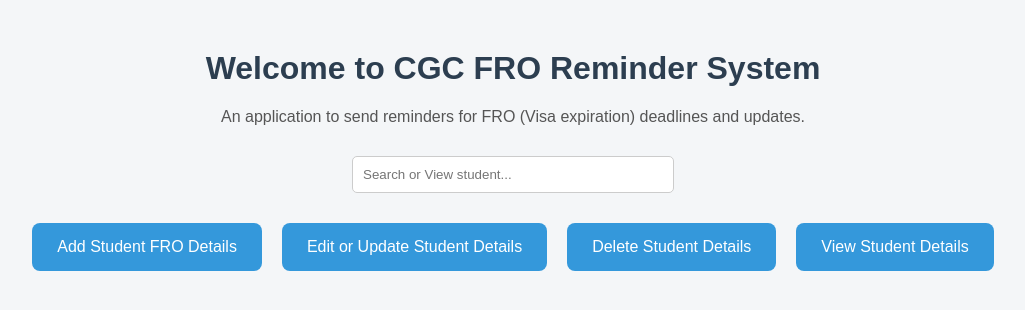
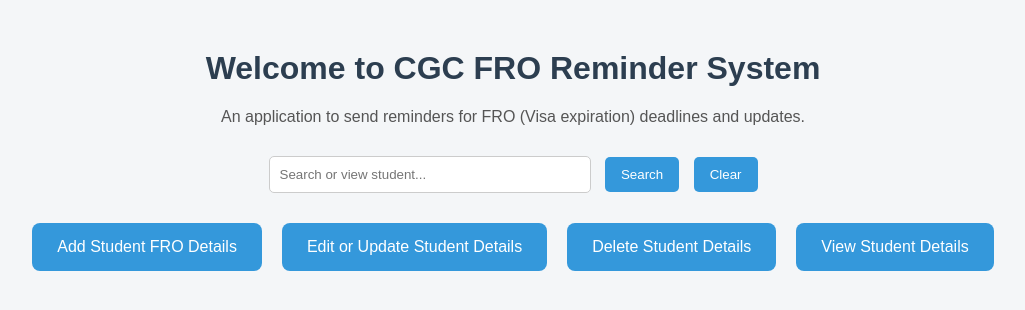
Before and after one commit to Trever99/FRRO-systems, a Flask app: page / in a window 1280 px wide. Shown: the top 310 px of the page, without its empty margins (127-1152 px from the left). Run offline with Flask 3, Linux system fonts and the light colour scheme.

Commit message:
Added search & clear functionality + button

```diff
--- a/app.py
+++ b/app.py
@@ -25,7 +25,19 @@ def add_student():
 def index():
     return render_template("index.html")
 
-# Handle Form S`ubmission
+# Search endpoint
+@app.route("/search")
+def search():
+    query = request.args.get('q', '').strip()
+    if not query:
+        return redirect(url_for('home'))
+
+    #  real DB search logic not ready.
+    # For now this echoes the search query.
+    message = f"Search requested for: '{query}'. (Search data not yet implemented.)"
+    return render_template("index.html", search_query=query, message=message)
+
+# Handle Form Submission
 @app.route("/submit", methods=["POST"])
 def submit_student():
     data = request.form
@@ -34,12 +46,13 @@ def submit_student():
     filename = file.filename
     file.save(os.path.join(app.config['UPLOAD_FOLDER'], filename))
 
-    # For now, just print data (we'll connect DB later)
+    # For now, it will just print the data (we will connect DB later)
     print("Student Data:", data)
     print("File uploaded:", filename)
 
-    return "Student added successfully!"
+    return "Student added successfully! Please return to the dashboard."
 
 #Base models
+
 if __name__ == "__main__":
     app.run(debug=True)
--- a/templates/add_student.html
+++ b/templates/add_student.html
@@ -42,6 +42,9 @@
 </head>
 <body>
 
+    <!--<input type="button" value="Back to Dashboard" size="30" onclick="window.location.href='/index'">-->
+
+
 <div class="form-container">
     <h2>Add Student Details</h2>
 
--- a/templates/index.html
+++ b/templates/index.html
@@ -32,6 +32,30 @@
             border: 1px solid #ccc;
         }
 
+        button {
+            padding: 10px 16px;
+            margin-left: 10px;
+            border: none;
+            border-radius: 5px;
+            background-color: #3498db;
+            color: #fff;
+            cursor: pointer;
+        }
+
+        button:hover {
+            background-color: #2980b9;
+        }
+
+        .search-result {
+            margin: 10px auto;
+            padding: 10px;
+            width: 340px;
+            border: 1px solid #ddd;
+            border-radius: 5px;
+            background-color: #fff;
+            color: #333;
+        }
+
         .tabs {
             display: flex;
             justify-content: center;
@@ -59,10 +83,27 @@
     <p>An application to send reminders for FRO (Visa expiration) deadlines and updates.</p>
 
 
-    <!-- Search  window-->
+    <!-- Search window -->
     <div class="search-box">
-        <input type="text" placeholder="Search or View student...">
+        <form action="/search" method="get" id="searchForm">
+            <input id="searchInput" type="text" name="q" placeholder="Search or view student..." value="{{ search_query | default('') }}" required>
+            <button type="submit">Search</button>
+            <button type="button" onclick="clearSearch()">Clear</button>
+        </form>
     </div>
+
+    <script>
+        function clearSearch() {
+            document.getElementById('searchInput').value = '';
+            window.location.href = '/';
+        }
+    </script>
+
+    {% if message %}
+    <div class="search-result">
+        <p>{{ message }}</p>
+    </div>
+    {% endif %}
 
     <!-- Tabs -->
     <div class="tabs">
```
Also changed, not shown: 1 other file.
